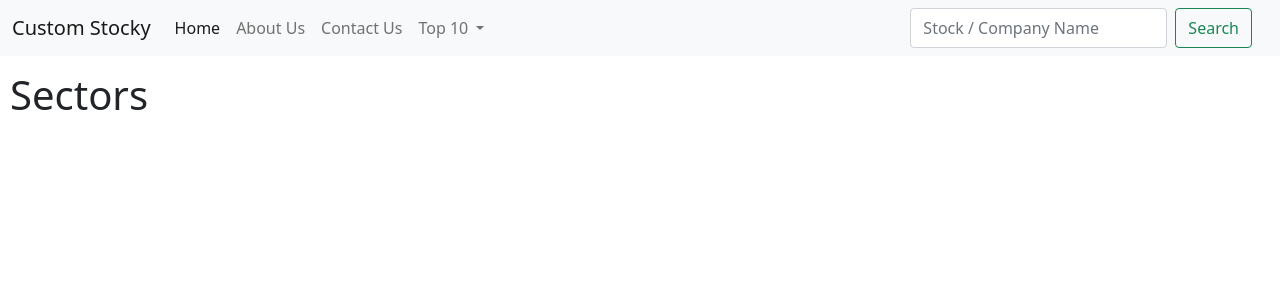
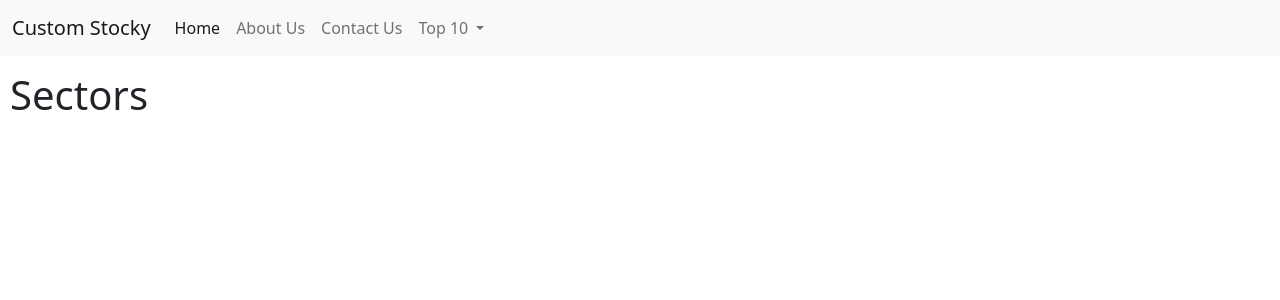
Before and after one commit to arya21kapoor/WP_Project, a Flask app: template src/templates/home.html in a window 1280 px wide. Shown: the top 300 px of the page. Run offline with Flask 2, Linux system fonts and the light colour scheme; the template is opened without the code that fills it, so the values that code supplies are empty.

Commit message:
Removed search bar from home.html

```diff
--- a/src/templates/home.html
+++ b/src/templates/home.html
@@ -49,10 +49,7 @@
                            <li><a class="dropdown-item" href="{{url_for('getMCDA',Rank_type='magic_formula')}}">Magic Formula Stocks</a></li>
                          </ul>
                   </ul>
-                  <form class="d-flex">
-                     <input class="form-control me-2" type="search" placeholder="Stock / Company Name" aria-label="Search">
-                     <button class="btn btn-outline-success me-3" type="submit">Search</button>
-                  </form>
+
                </div>
             </div>
          </div>
```
